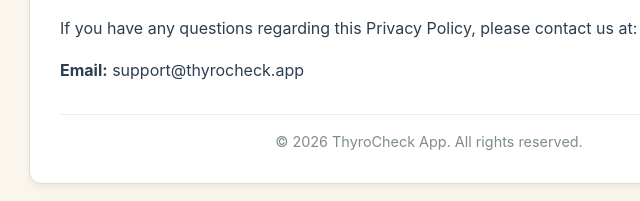
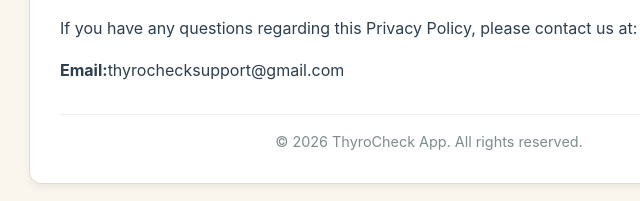
Before and after one commit to RajeshBenarjee/ThyroCheck, a plain HTML site: page index.html in a window 1280 px wide. Shown: the part 1580-1781 px from the top of the page, 211-851 px from the left. Drawn offline with Linux system fonts and the light colour scheme.

Commit message:
Chaging the emails

```diff
--- a/index.html
+++ b/index.html
@@ -85,7 +85,7 @@
 
         <h2>8. Contact Us</h2>
         <p>If you have any questions regarding this Privacy Policy, please contact us at:</p>
-        <p><strong>Email:</strong> support@thyrocheck.app</p>
+        <p><strong>Email:</strong>thyrochecksupport@gmail.com</p>
 
         <div class="footer">
             &copy; 2026 ThyroCheck App. All rights reserved.
```
